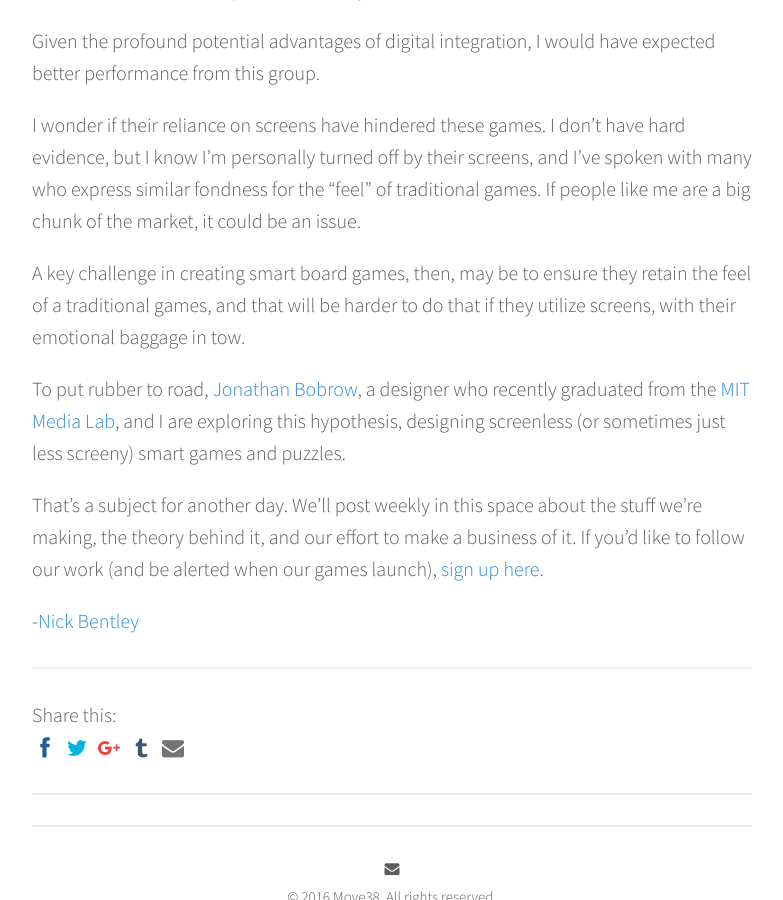
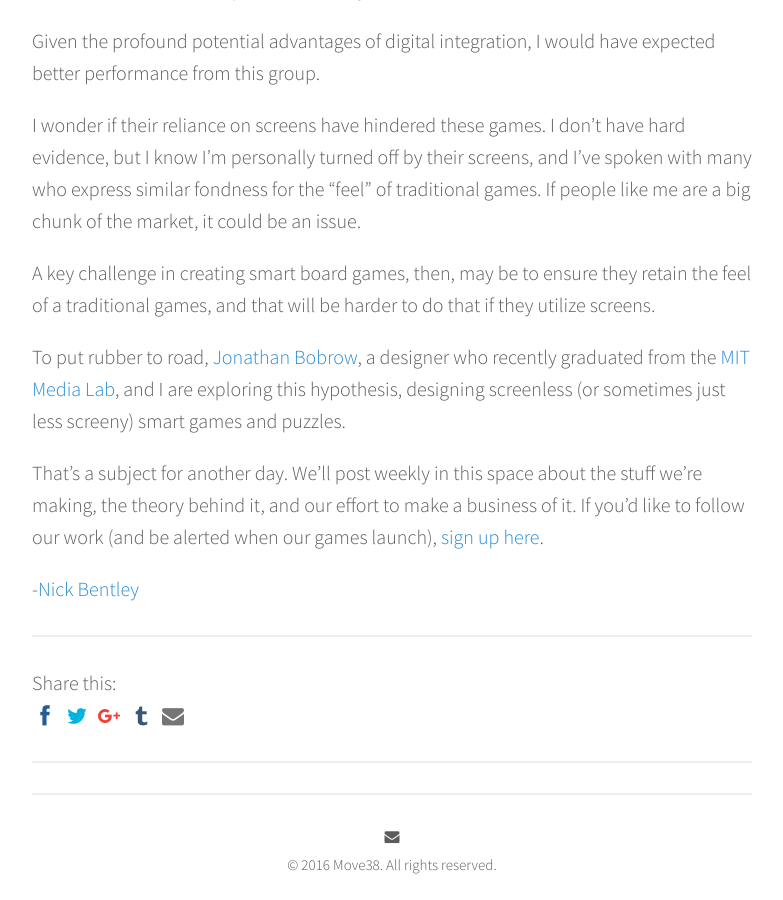
Before and after one commit to jbobrow/Move38-website, a Jekyll site: the page built from _posts/2016-09-23-smart-board-games-in-the-age-of-screens.markdown, in a window 1280 px wide and 900 px high, scrolled down 4144 px. Shown: the whole window, without its empty margins (248-1031 px from the left). Built offline with Jekyll 4.4.1, drawn with Linux system fonts in a browser that asks for light colours; nearby versions of some CDN libraries; comment, search, counter and statistics services are not loaded.

Commit message:
Updated Smart Board Games In The Age Of Screens

```diff
--- a/_posts/2016-09-23-smart-board-games-in-the-age-of-screens.markdown
+++ b/_posts/2016-09-23-smart-board-games-in-the-age-of-screens.markdown
@@ -76,7 +77,7 @@ Given the profound potential advantages of digital integration, I would have exp
 
 I wonder if their reliance on screens have hindered these games. I don't have hard evidence, but I know I'm personally turned off by their screens, and I've spoken with many who express similar fondness for the "feel" of traditional games. If people like me are a big chunk of the market, it could be an issue.
 
-A key challenge in creating smart board games, then, may be to ensure they retain the feel of a traditional games, and that will be harder to do that if they utilize screens, with their emotional baggage in tow.
+A key challenge in creating smart board games, then, may be to ensure they retain the feel of a traditional games, and that will be harder to do that if they utilize screens.
 
 To put rubber to road, [Jonathan Bobrow](http://cargo.jonathanbobrow.com/), a designer who recently graduated from the [MIT Media Lab](https://www.media.mit.edu/), and I are exploring this hypothesis, designing screenless (or sometimes just less screeny) smart games and puzzles.
 
```
Also changed, not shown: other parts of _posts/2016-09-23-smart-board-games-in-the-age-of-screens.markdown (+1 -0 lines).
